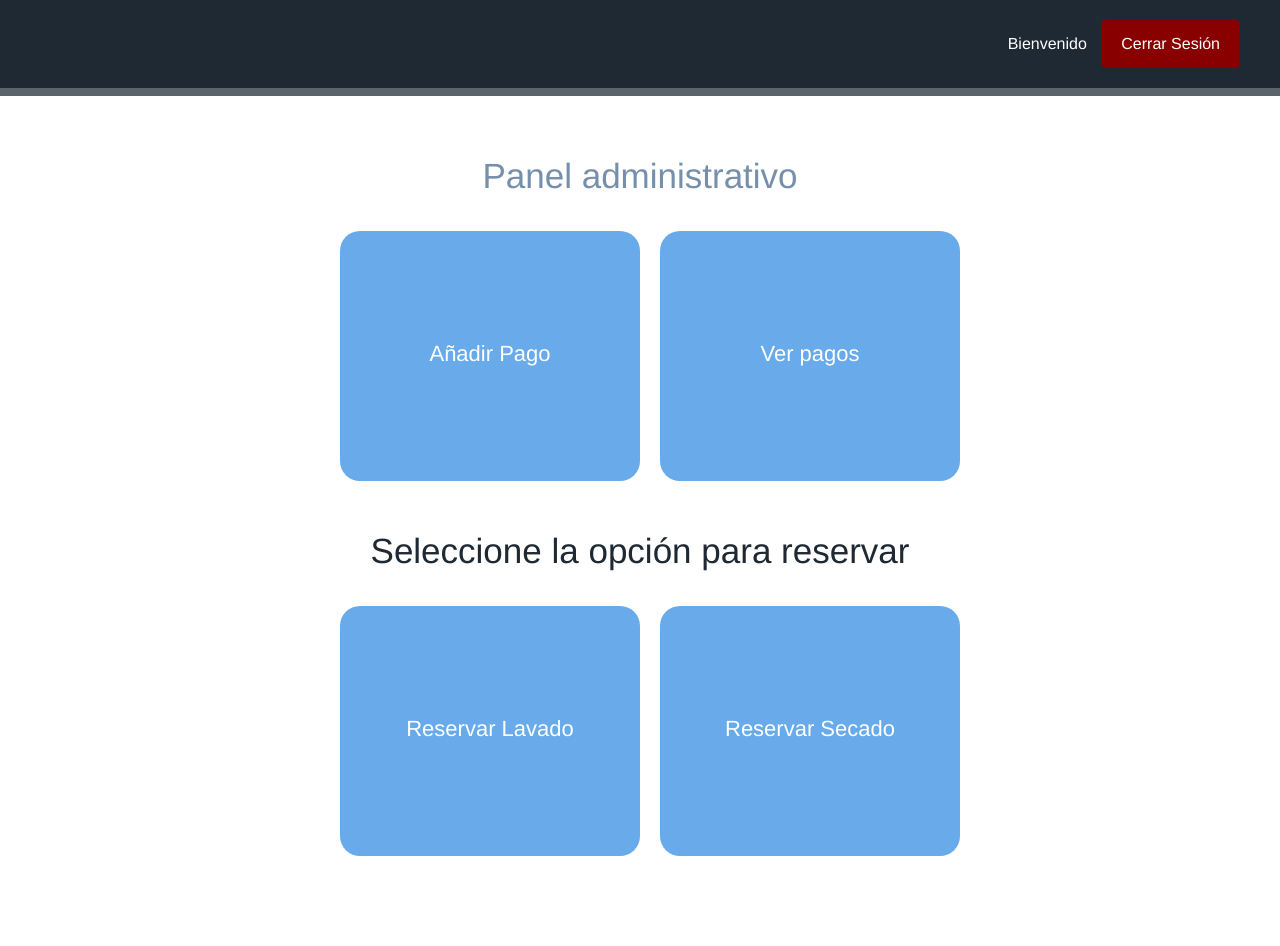
After one commit to PabloXantini/Lavander-a-Remolino-PHP-WebPage-, a PHP site: page /app/dashboard.php in a window 1280 px wide. The commit adds this page. Run offline with PHP 8.4, Linux system fonts and the light colour scheme; the visitor is signed in with stand-in values (Sample User, id 1).

Commit message:
feat: added options in dashboard for admin and users

```diff
--- /dev/null
+++ b/public/app/dashboard.php
@@ -0,0 +1,35 @@
+<?php
+    $gotoback = "../";
+    require "../../server/security.php";
+?>
+<!DOCTYPE html>
+<html lang="en">
+<head>
+    <meta charset="UTF-8">
+    <meta name="viewport" content="width=device-width, initial-scale=1.0">
+    <title>RemolinoHUB</title>
+    <link rel="stylesheet" href="../css/mainstyles.css">
+    <link rel="stylesheet" href="../css/formstyles.css">
+    <link rel="stylesheet" href="../css/dstyles.css">
+    <link rel="shortcut icon" href="../res/favicon.ico" type="image/x-icon">
+    <script src="https://code.jquery.com/jquery-3.7.1.js"></script>
+</head>
+<body>
+    <?php
+        $endpoint_logout = "../../server/logout.php";
+        include_once "dashboard/components/header.php";
+    ?>
+    <div class="main-content">
+        <div class="info-content">
+            <div class="menu-container">
+                <?php
+                    if(isset($_SESSION['privileges']) && $_SESSION['privileges']=="admin"){
+                        include "dashboard/components/panel.php";
+                    }
+                    include "dashboard/components/menu.php";
+                ?>
+            </div>
+        </div>
+    </div>
+</body>
+</html>
--- /dev/null
+++ b/public/app/dashboard/components/header.php
@@ -0,0 +1,14 @@
+<div class="header">
+    <div class="info-content">
+        <div class="logo-header-container">
+
+        </div><div class="header-menu-container">
+            <div class="h-menu-c-container">
+                <span class="fc-white labeled">Bienvenido</span>
+                <a href="<?=$endpoint_logout?>" class="h-menu-button bg-close">
+                    Cerrar Sesión
+                </a>
+            </div>
+        </div>
+    </div>
+</div>
--- /dev/null
+++ b/public/app/dashboard/components/menu.php
@@ -0,0 +1,18 @@
+<div class="menu">
+    <div class="menu-header centered">
+        <h2 class="big4-text fc-theme4">Seleccione la opción para reservar</h2>
+    </div>
+    <div class="menu-layout">
+        <a href="dashboard/view/wash.php" class="card-menu">
+            <div class="icon-container">
+
+            </div>
+            <h3 class="big-text fc-white">Reservar Lavado</h3>
+        </a><a href="dashboard/view/dry.php" class="card-menu">
+            <div class="icon-container">
+
+            </div>
+            <h3 class="big-text fc-white">Reservar Secado</h3>
+        </a>
+    </div>
+</div>
--- /dev/null
+++ b/public/app/dashboard/components/panel.php
@@ -0,0 +1,18 @@
+<div class="menu">
+    <div class="menu-header centered">
+        <h2 class="big4-text fc-theme2">Panel administrativo</h2>
+    </div>
+    <div class="menu-layout">
+        <a href="dashboard/view/addpaid.php" class="card-menu">
+            <div class="icon-container">
+
+            </div>
+            <h3 class="big-text fc-white">Añadir Pago</h3>
+        </a><a href="dashboard/view/paids.php" class="card-menu">
+            <div class="icon-container">
+
+            </div>
+            <h3 class="big-text fc-white">Ver pagos</h3>
+        </a>
+    </div>
+</div>
--- a/public/components/header.php
+++ b/public/components/header.php
@@ -11,7 +11,7 @@
             </div>
             <div class="h-menu-c-container">
                 <a href="login.php" class="h-menu-button bg-theme2">
-                    Inicie sesión
+                    Iniciar sesión
                 </a>
             </div>
         </div>
--- /dev/null
+++ b/public/css/dstyles.css
@@ -0,0 +1,31 @@
+.menu-container{
+    padding: 50px;
+}
+.menu{
+    padding: 10px;
+}
+.menu-layout{
+    padding: 30px;
+    text-align: center;
+}
+.card-menu{
+    display: inline-block;
+    vertical-align: middle;
+    width: 300px;
+    min-height: 250px;
+    margin: auto;
+    margin-left: 20px;
+    padding: 20px;
+    background-color: #68AAEA;
+    border-radius: 20px;
+    text-align: center;
+    align-content: center;
+    text-decoration: none;
+}
+.card-menu:hover{
+    scale: 105%;
+    transition: 0.2s ease-in-out;
+}
+.card-menu:last-of-type{
+    margin-right: 0px;
+}
--- a/public/css/mainstyles.css
+++ b/public/css/mainstyles.css
@@ -205,6 +205,9 @@ body{
 .bg-theme4{
     background-color: #1F2933;
 }
+.bg-close{
+    background-color: #880000;
+}
 .fc-white{
     color: white;
 }
--- a/public/index.php
+++ b/public/index.php
@@ -8,7 +8,7 @@
     <link rel="stylesheet" href="css/mainstyles.css">
     <link rel="stylesheet" href="css/formstyles.css">
     <link rel="shortcut icon" href="res/favicon.ico" type="image/x-icon">
-    <script
+    <script src="https://code.jquery.com/jquery-3.7.1.js"></script>
 </head>
 <body>
     <?php include_once "components/header.php"?>
--- a/server/auth_user.php
+++ b/server/auth_user.php
@@ -2,8 +2,8 @@
     require "db.php";
     $s_email = addslashes($_POST["EMAIL"]);
     $s_password = addslashes($_POST["PASSWORD"]);
-    $next = "../../public/app/dashboard.php";
-    $back = "../../public/login.php";
+    $next = "../public/app/dashboard.php";
+    $back = "../public/login.php";
     if(
         empty($s_email) ||
         empty($s_password)
```
Also changed, not shown: public/app/dashboard/view/addpaid.php (added, +28 -0 lines), public/app/dashboard/view/dry.php (added, +28 -0 lines), public/app/dashboard/view/paids.php (added, +28 -0 lines), public/app/dashboard/view/wash.php (added, +28 -0 lines), server/logout.php (added, +9 -0 lines), public/app/forms/wash_form.php (added).
